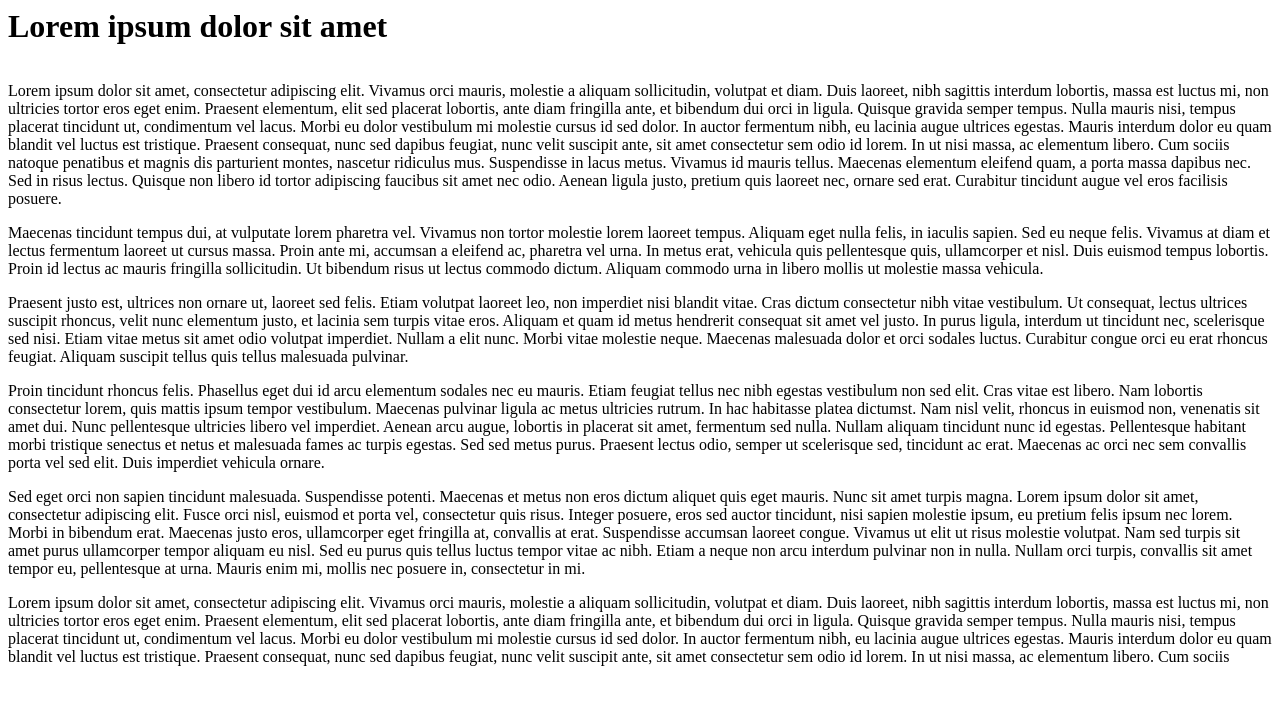
After one commit to nicklamer/dzjcalendar, a Django app: template dzjcalendar/templates/calendar_frame.html in a window 1280 px wide. The commit adds this page. Shown: the top 719 px of the page. Run offline with Django 3.2, Linux system fonts and the light colour scheme; the template is opened without the code that fills it, so the values that code supplies are empty; parts of the project's set-up code (start-up, migrations or seed data) failed here and were passed over.

Commit message:
getting control of iframe content

```diff
--- /dev/null
+++ b/dzjcalendar/templates/calendar_frame.html
@@ -0,0 +1,49 @@
+<html>
+<head>
+<meta http-equiv="Content-type" content="text/html;charset=ISO-8859-2">
+
+<title>Lorem Ipsum Frame</title>
+<style type="text/css">
+
+</style>
+</head>
+
+<body>
+
+<h1>Lorem ipsum dolor sit amet</h1>
+
+<div id="content" style="height: 600px; overflow:scroll">
+<p>
+Lorem ipsum dolor sit amet, consectetur adipiscing elit. Vivamus orci mauris, molestie a aliquam sollicitudin, volutpat et diam. Duis laoreet, nibh sagittis interdum lobortis, massa est luctus mi, non ultricies tortor eros eget enim. Praesent elementum, elit sed placerat lobortis, ante diam fringilla ante, et bibendum dui orci in ligula. Quisque gravida semper tempus. Nulla mauris nisi, tempus placerat tincidunt ut, condimentum vel lacus. Morbi eu dolor vestibulum mi molestie cursus id sed dolor. In auctor fermentum nibh, eu lacinia augue ultrices egestas. Mauris interdum dolor eu quam blandit vel luctus est tristique. Praesent consequat, nunc sed dapibus feugiat, nunc velit suscipit ante, sit amet consectetur sem odio id lorem. In ut nisi massa, ac elementum libero. Cum sociis natoque penatibus et magnis dis parturient montes, nascetur ridiculus mus. Suspendisse in lacus metus. Vivamus id mauris tellus. Maecenas elementum eleifend quam, a porta massa dapibus nec. Sed in risus lectus. Quisque non libero id tortor adipiscing faucibus sit amet nec odio. Aenean ligula justo, pretium quis laoreet nec, ornare sed erat. Curabitur tincidunt augue vel eros facilisis posuere.
+</p>
+<p>
+Maecenas tincidunt tempus dui, at vulputate lorem pharetra vel. Vivamus non tortor molestie lorem laoreet tempus. Aliquam eget nulla felis, in iaculis sapien. Sed eu neque felis. Vivamus at diam et lectus fermentum laoreet ut cursus massa. Proin ante mi, accumsan a eleifend ac, pharetra vel urna. In metus erat, vehicula quis pellentesque quis, ullamcorper et nisl. Duis euismod tempus lobortis. Proin id lectus ac mauris fringilla sollicitudin. Ut bibendum risus ut lectus commodo dictum. Aliquam commodo urna in libero mollis ut molestie massa vehicula.
+</p>
+<p>
+Praesent justo est, ultrices non ornare ut, laoreet sed felis. Etiam volutpat laoreet leo, non imperdiet nisi blandit vitae. Cras dictum consectetur nibh vitae vestibulum. Ut consequat, lectus ultrices suscipit rhoncus, velit nunc elementum justo, et lacinia sem turpis vitae eros. Aliquam et quam id metus hendrerit consequat sit amet vel justo. In purus ligula, interdum ut tincidunt nec, scelerisque sed nisi. Etiam vitae metus sit amet odio volutpat imperdiet. Nullam a elit nunc. Morbi vitae molestie neque. Maecenas malesuada dolor et orci sodales luctus. Curabitur congue orci eu erat rhoncus feugiat. Aliquam suscipit tellus quis tellus malesuada pulvinar.
+</p>
+<p>
+Proin tincidunt rhoncus felis. Phasellus eget dui id arcu elementum sodales nec eu mauris. Etiam feugiat tellus nec nibh egestas vestibulum non sed elit. Cras vitae est libero. Nam lobortis consectetur lorem, quis mattis ipsum tempor vestibulum. Maecenas pulvinar ligula ac metus ultricies rutrum. In hac habitasse platea dictumst. Nam nisl velit, rhoncus in euismod non, venenatis sit amet dui. Nunc pellentesque ultricies libero vel imperdiet. Aenean arcu augue, lobortis in placerat sit amet, fermentum sed nulla. Nullam aliquam tincidunt nunc id egestas. Pellentesque habitant morbi tristique senectus et netus et malesuada fames ac turpis egestas. Sed sed metus purus. Praesent lectus odio, semper ut scelerisque sed, tincidunt ac erat. Maecenas ac orci nec sem convallis porta vel sed elit. Duis imperdiet vehicula ornare.
+</p>
+<p>
+Sed eget orci non sapien tincidunt malesuada. Suspendisse potenti. Maecenas et metus non eros dictum aliquet quis eget mauris. Nunc sit amet turpis magna. Lorem ipsum dolor sit amet, consectetur adipiscing elit. Fusce orci nisl, euismod et porta vel, consectetur quis risus. Integer posuere, eros sed auctor tincidunt, nisi sapien molestie ipsum, eu pretium felis ipsum nec lorem. Morbi in bibendum erat. Maecenas justo eros, ullamcorper eget fringilla at, convallis at erat. Suspendisse accumsan laoreet congue. Vivamus ut elit ut risus molestie volutpat. Nam sed turpis sit amet purus ullamcorper tempor aliquam eu nisl. Sed eu purus quis tellus luctus tempor vitae ac nibh. Etiam a neque non arcu interdum pulvinar non in nulla. Nullam orci turpis, convallis sit amet tempor eu, pellentesque at urna. Mauris enim mi, mollis nec posuere in, consectetur in mi.
+</p>
+<p>
+Lorem ipsum dolor sit amet, consectetur adipiscing elit. Vivamus orci mauris, molestie a aliquam sollicitudin, volutpat et diam. Duis laoreet, nibh sagittis interdum lobortis, massa est luctus mi, non ultricies tortor eros eget enim. Praesent elementum, elit sed placerat lobortis, ante diam fringilla ante, et bibendum dui orci in ligula. Quisque gravida semper tempus. Nulla mauris nisi, tempus placerat tincidunt ut, condimentum vel lacus. Morbi eu dolor vestibulum mi molestie cursus id sed dolor. In auctor fermentum nibh, eu lacinia augue ultrices egestas. Mauris interdum dolor eu quam blandit vel luctus est tristique. Praesent consequat, nunc sed dapibus feugiat, nunc velit suscipit ante, sit amet consectetur sem odio id lorem. In ut nisi massa, ac elementum libero. Cum sociis natoque penatibus et magnis dis parturient montes, nascetur ridiculus mus. Suspendisse in lacus metus. Vivamus id mauris tellus. Maecenas elementum eleifend quam, a porta massa dapibus nec. Sed in risus lectus. Quisque non libero id tortor adipiscing faucibus sit amet nec odio. Aenean ligula justo, pretium quis laoreet nec, ornare sed erat. Curabitur tincidunt augue vel eros facilisis posuere.
+</p>
+<p>
+Maecenas tincidunt tempus dui, at vulputate lorem pharetra vel. Vivamus non tortor molestie lorem laoreet tempus. Aliquam eget nulla felis, in iaculis sapien. Sed eu neque felis. Vivamus at diam et lectus fermentum laoreet ut cursus massa. Proin ante mi, accumsan a eleifend ac, pharetra vel urna. In metus erat, vehicula quis pellentesque quis, ullamcorper et nisl. Duis euismod tempus lobortis. Proin id lectus ac mauris fringilla sollicitudin. Ut bibendum risus ut lectus commodo dictum. Aliquam commodo urna in libero mollis ut molestie massa vehicula.
+</p>
+<p>
+Praesent justo est, ultrices non ornare ut, laoreet sed felis. Etiam volutpat laoreet leo, non imperdiet nisi blandit vitae. Cras dictum consectetur nibh vitae vestibulum. Ut consequat, lectus ultrices suscipit rhoncus, velit nunc elementum justo, et lacinia sem turpis vitae eros. Aliquam et quam id metus hendrerit consequat sit amet vel justo. In purus ligula, interdum ut tincidunt nec, scelerisque sed nisi. Etiam vitae metus sit amet odio volutpat imperdiet. Nullam a elit nunc. Morbi vitae molestie neque. Maecenas malesuada dolor et orci sodales luctus. Curabitur congue orci eu erat rhoncus feugiat. Aliquam suscipit tellus quis tellus malesuada pulvinar.
+</p>
+<p>
+Proin tincidunt rhoncus felis. Phasellus eget dui id arcu elementum sodales nec eu mauris. Etiam feugiat tellus nec nibh egestas vestibulum non sed elit. Cras vitae est libero. Nam lobortis consectetur lorem, quis mattis ipsum tempor vestibulum. Maecenas pulvinar ligula ac metus ultricies rutrum. In hac habitasse platea dictumst. Nam nisl velit, rhoncus in euismod non, venenatis sit amet dui. Nunc pellentesque ultricies libero vel imperdiet. Aenean arcu augue, lobortis in placerat sit amet, fermentum sed nulla. Nullam aliquam tincidunt nunc id egestas. Pellentesque habitant morbi tristique senectus et netus et malesuada fames ac turpis egestas. Sed sed metus purus. Praesent lectus odio, semper ut scelerisque sed, tincidunt ac erat. Maecenas ac orci nec sem convallis porta vel sed elit. Duis imperdiet vehicula ornare.
+</p>
+<p>
+Sed eget orci non sapien tincidunt malesuada. Suspendisse potenti. Maecenas et metus non eros dictum aliquet quis eget mauris. Nunc sit amet turpis magna. Lorem ipsum dolor sit amet, consectetur adipiscing elit. Fusce orci nisl, euismod et porta vel, consectetur quis risus. Integer posuere, eros sed auctor tincidunt, nisi sapien molestie ipsum, eu pretium felis ipsum nec lorem. Morbi in bibendum erat. Maecenas justo eros, ullamcorper eget fringilla at, convallis at erat. Suspendisse accumsan laoreet congue. Vivamus ut elit ut risus molestie volutpat. Nam sed turpis sit amet purus ullamcorper tempor aliquam eu nisl. Sed eu purus quis tellus luctus tempor vitae ac nibh. Etiam a neque non arcu interdum pulvinar non in nulla. Nullam orci turpis, convallis sit amet tempor eu, pellentesque at urna. Mauris enim mi, mollis nec posuere in, consectetur in mi.
+</p>
+</div>
+
+</body>
+</html>
--- a/dzjcalendar/views.py
+++ b/dzjcalendar/views.py
@@ -13,3 +13,8 @@ def calendar(request):
         'users_list': user
         })
     return HttpResponse(t.render(c))
+
+def calendar_frame(request):
+    t = loader.get_template('calendar_frame.html')
+    c = Context()
+    return HttpResponse(t.render(c))
--- a/urls.py
+++ b/urls.py
@@ -9,6 +9,7 @@ urlpatterns = patterns('',
     # (r'^dzjsite/', include('dzjsite.foo.urls')),
      (r'^dzjcalendar/$', 'dzjcalendar.views.index'),
      (r'^cal$', 'dzjcalendar.views.calendar'),
+     (r'^calendar_frame$', 'dzjcalendar.views.calendar_frame'),
      (r'^$', 'dzjcalendar.views.index'),
      (r'^site_media/(?P<path>.*)$', 'django.views.static.serve',
       {'document_root': '/home/rudy/dzjsite/site_media'}),
```
Also changed, not shown: dzjcalendar/templates/calendar.html (+11 -9 lines).
